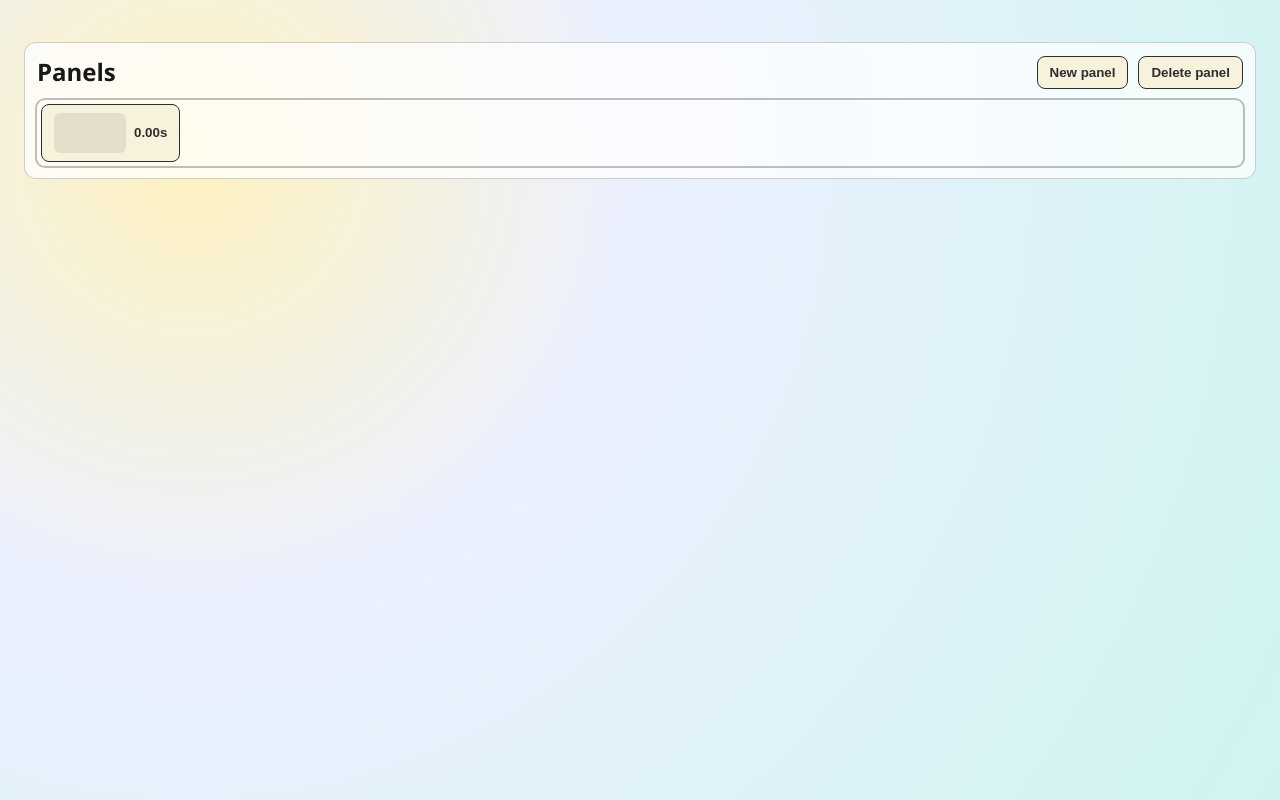
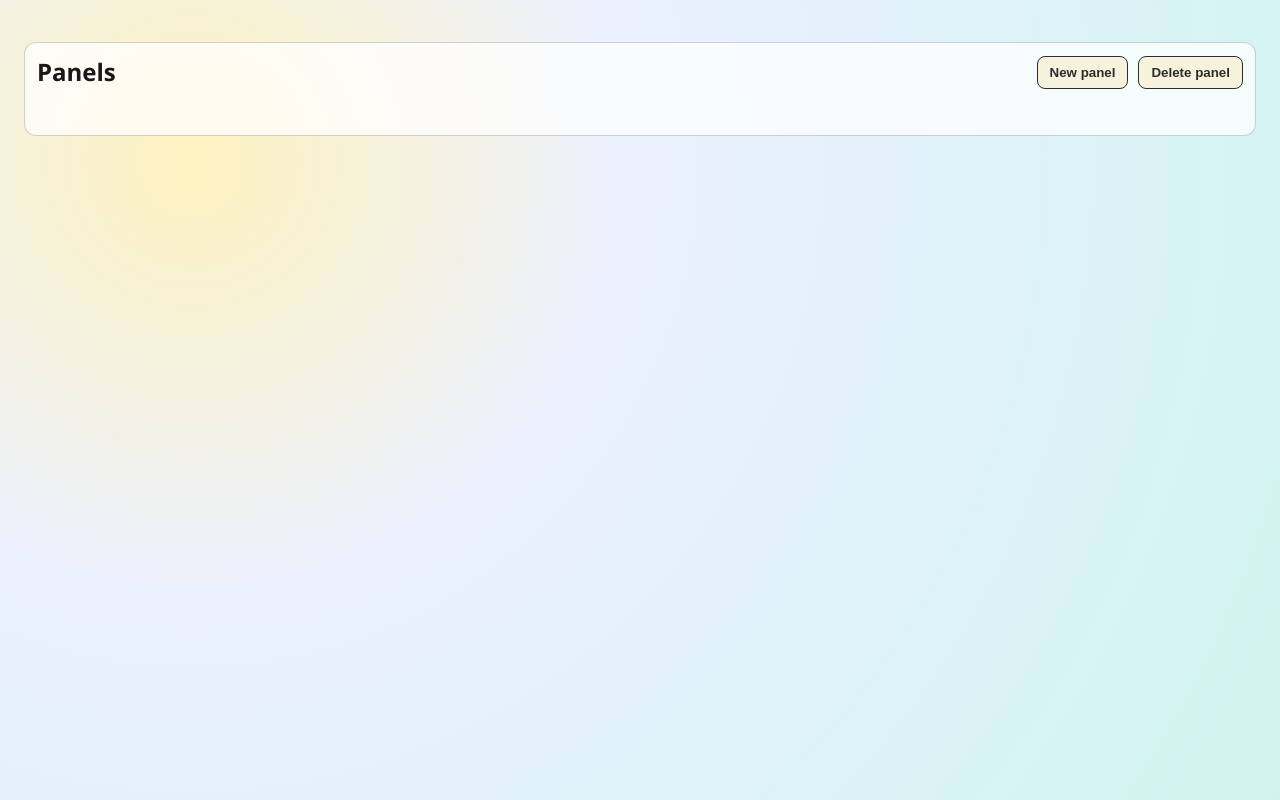
Before and after one commit to darabos/empanel, a React (Vite) app: page / in a window 1280 px wide. Built offline with nearby package versions, Linux system fonts and the light colour scheme.

Commit message:
Simpler, larger panel list.

```diff
--- a/src/App.css
+++ b/src/App.css
@@ -286,30 +286,18 @@ button:disabled {
   margin: 0;
   padding: 0;
   display: grid;
+  grid-template-columns: 1fr 1fr 1fr;
   gap: 8px;
 }
 
 .panel-list li {
-  display: flex;
-  gap: 8px;
-  align-items: center;
+  display: inline-block;
 }
 
-.panel-list li > button:first-child {
-  display: inline-flex;
-  align-items: center;
-  gap: 8px;
-}
-
-.panel-thumb-wrap {
-  width: 72px;
-  height: 40px;
-  border-radius: 6px;
-  overflow: hidden;
-  background: rgba(0, 0, 0, 0.08);
-  display: inline-flex;
-  align-items: center;
-  justify-content: center;
+.panel-list li button {
+  padding: 0;
+  border: 0;
+  background: none;
 }
 
 .panel-thumb {
@@ -317,12 +305,11 @@ button:disabled {
   height: 100%;
   object-fit: cover;
   display: block;
+  border-radius: 5px;
 }
 
-.panel-list li.active {
-  outline: 2px solid rgba(45, 45, 45, 0.3);
-  border-radius: 8px;
-  padding: 4px;
+.panel-list li.active .panel-thumb {
+  outline: auto 3px black;
 }
 
 @media (max-width: 1080px) {
--- a/src/App.tsx
+++ b/src/App.tsx
@@ -917,7 +917,6 @@ function App() {
                       />
                     )}
                   </span>
-                  <span>{panel.timestamp.toFixed(2)}s</span>
                 </button>
               </li>
             ))}
```
